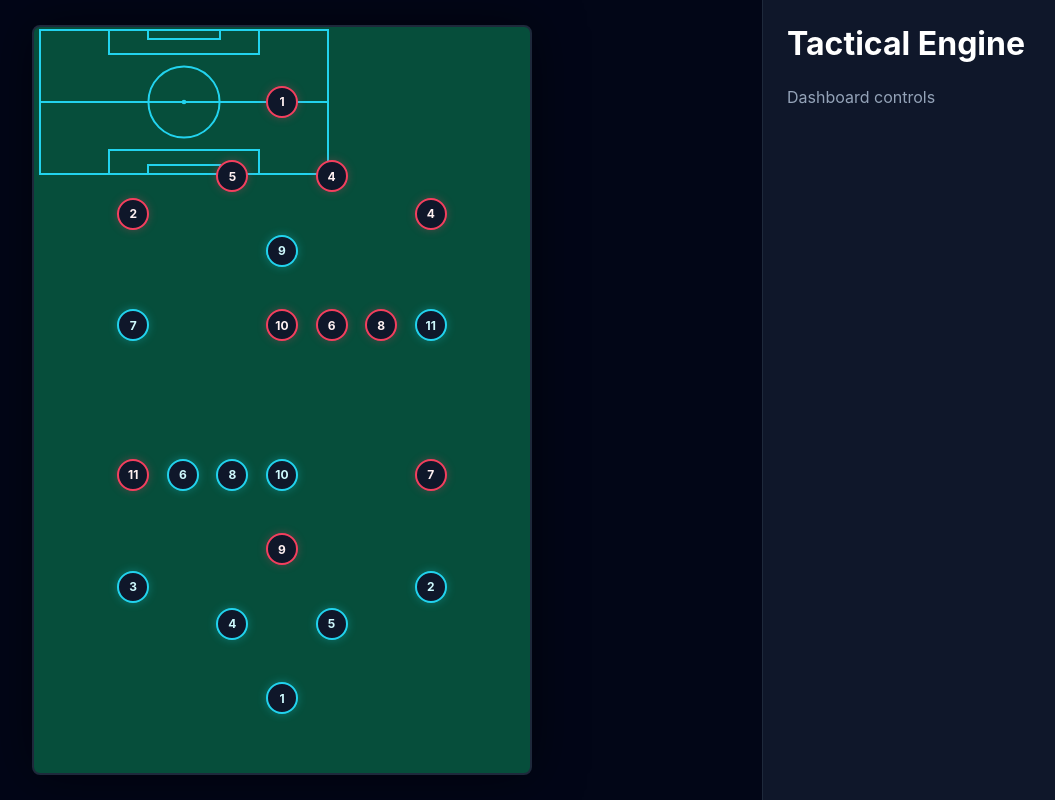
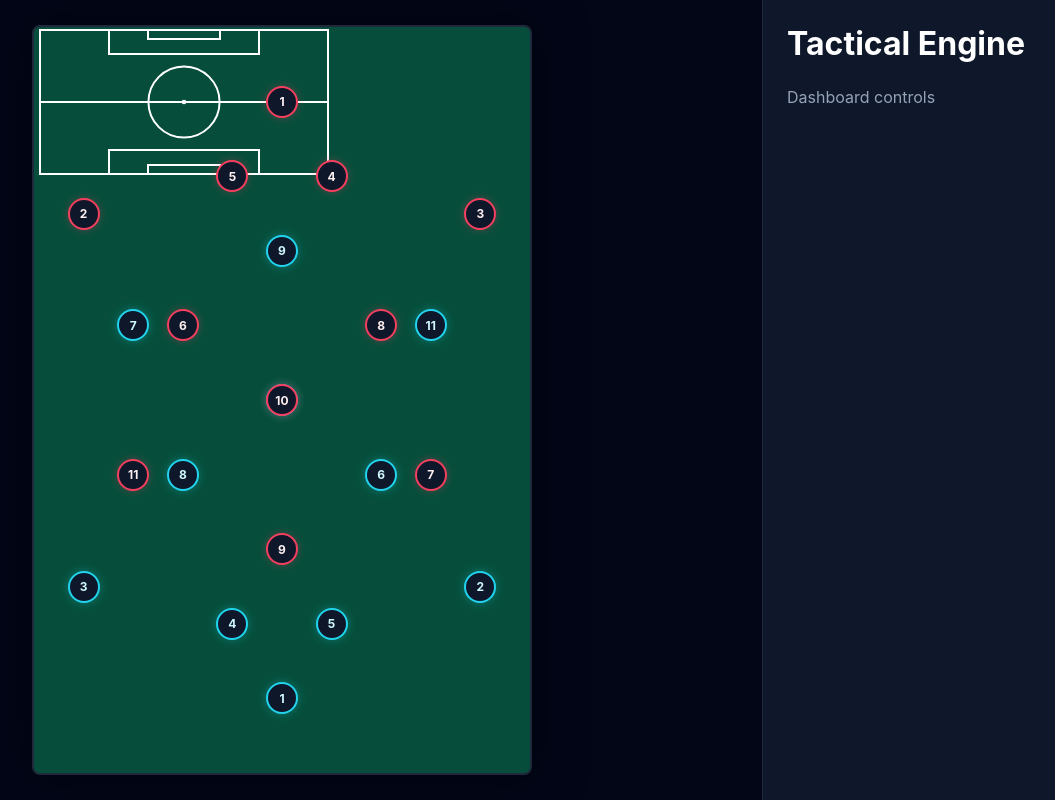
Before and after one commit to abdulgafarabdurrasheed/tactics-board, a React (Vite) app: page / in a window 1280 px wide. Shown: the whole page, without its empty margins (198-1253 px from the left). Built offline with nearby package versions, Linux system fonts and the light colour scheme.

Commit message:
ion know if i can call that better positioning, but, yeah

```diff
--- a/src/components/FootballField.tsx
+++ b/src/components/FootballField.tsx
@@ -11,17 +11,17 @@ export default function FootballField({ players, phase }: FootballFieldProps) {
     return (
         <div id="field-export-area" className="field-container">
             <svg className="field-svg-background" xmlns="http://www.w3.org/2000/svg">
-                <rect x="2%" y="2%" width="96%" height="96%" fill="none" stroke="var(--accent-cyan)" strokeWidth="2" />
-                <line x1="2%" y1="50%" x2="98%" y2="50%" stroke="var(--accent-cyan)" strokeWidth="2" />
+                <rect x="2%" y="2%" width="96%" height="96%" fill="none" stroke="white" strokeWidth="2" />
+                <line x1="2%" y1="50%" x2="98%" y2="50%" stroke="white" strokeWidth="2" />
 
-                <circle cx="50%" cy="50%" r="15%" fill="none" stroke="var(--accent-cyan)" strokeWidth="2" />
-                <circle cx="50%" cy="50%" r="1%" fill="var(--accent-cyan)" />
+                <circle cx="50%" cy="50%" r="15%" fill="none" stroke="white" strokeWidth="2" />
+                <circle cx="50%" cy="50%" r="1%" fill="white" />
 
-                <rect x="25%" y="2%" width="50%" height="16%" fill="none" stroke="var(--accent-cyan)" strokeWidth="2" />
-                <rect x="38%" y="2%" width="24%" height="6%" fill="none" stroke="var(--accent-cyan)" strokeWidth="2" />
+                <rect x="25%" y="2%" width="50%" height="16%" fill="none" stroke="white" strokeWidth="2" />
+                <rect x="38%" y="2%" width="24%" height="6%" fill="none" stroke="white" strokeWidth="2" />
 
-                <rect x="25%" y="82%" width="50%" height="16%" fill="none" stroke="var(--accent-cyan)" strokeWidth="2" />
-                <rect x="38%" y="92%" width="24%" height="6%" fill="none" stroke="var(--accent-cyan)" strokeWidth="2" />
+                <rect x="25%" y="82%" width="50%" height="16%" fill="none" stroke="white" strokeWidth="2" />
+                <rect x="38%" y="92%" width="24%" height="6%" fill="none" stroke="white" strokeWidth="2" />
             </svg>
 
             <div style={{ position: 'absolute', inset: 0, width: '100%', height: '100%', pointerEvents: 'none' }}>
--- a/src/constants.ts
+++ b/src/constants.ts
@@ -13,26 +13,26 @@ export const ROLES = [
 export const FORMATIONS: Record<string, FormationPosition[]> = {
     "4-3-3": [
         { n: 1, r: "Offensive Goalkeeper", x: 50, y: 90 },
-        { n: 4, r: "Offensive Fullback", x: 20, y: 75 },
+        { n: 3, r: "Offensive Fullback", x: 10, y: 75 },
         { n: 4, r: "Build Up", x: 40, y: 80 },
         { n: 5, r: "The Destroyer", x: 60, y: 80 },
-        { n: 2, r: "Defensive Fullback", x: 80, y: 75 },
+        { n: 2, r: "Defensive Fullback", x: 90, y: 75 },
         { n: 8, r: "Box-to-Box", x: 30, y: 60 },
-        { n: 6, r: "Anchor Man", x: 40, y: 60 },
-        { n: 10, r: "Classic No. 10", x: 50, y: 60 },
+        { n: 6, r: "Anchor Man", x: 70, y: 60 },
+        { n: 10, r: "Classic No. 10", x: 50, y: 50 },
         { n: 7, r: "Prolific Winger", x: 20, y: 40 },
         { n: 9, r: "Goal Poacher", x: 50, y: 30 },
         { n: 11, r: "Roaming Flank", x: 80, y: 40 }
     ],
     "4-2-1-3": [
-        { n: 1, r: "Defensive Goalkeeper", x: 50, y: 90 },
-        { n: 3, r: "Defensive Fullback", x: 20, y: 75 },
+        { n: 1, r: "Offensive Goalkeeper", x: 50, y: 90 },
+        { n: 3, r: "Offensive Fullback", x: 10, y: 75 },
         { n: 4, r: "Build Up", x: 40, y: 80 },
-        { n: 5, r: "Build up", x: 60, y: 80 },
-        { n: 2, r: "Defensive Fullback", x: 80, y: 75 },
-        { n: 6, r: "Anchhor Man", x: 30, y: 60 },
-        { n: 8, r: "Orchestrator", x: 40, y: 60 },
-        { n: 10, r: "Classic No. 10", x: 50, y: 60 },
+        { n: 5, r: "The Destroyer", x: 60, y: 80 },
+        { n: 2, r: "Defensive Fullback", x: 90, y: 75 },
+        { n: 8, r: "Box-to-Box", x: 30, y: 60 },
+        { n: 6, r: "Anchor Man", x: 70, y: 60 },
+        { n: 10, r: "Classic No. 10", x: 50, y: 50 },
         { n: 7, r: "Prolific Winger", x: 20, y: 40 },
         { n: 9, r: "Goal Poacher", x: 50, y: 30 },
         { n: 11, r: "Roaming Flank", x: 80, y: 40 }
```
